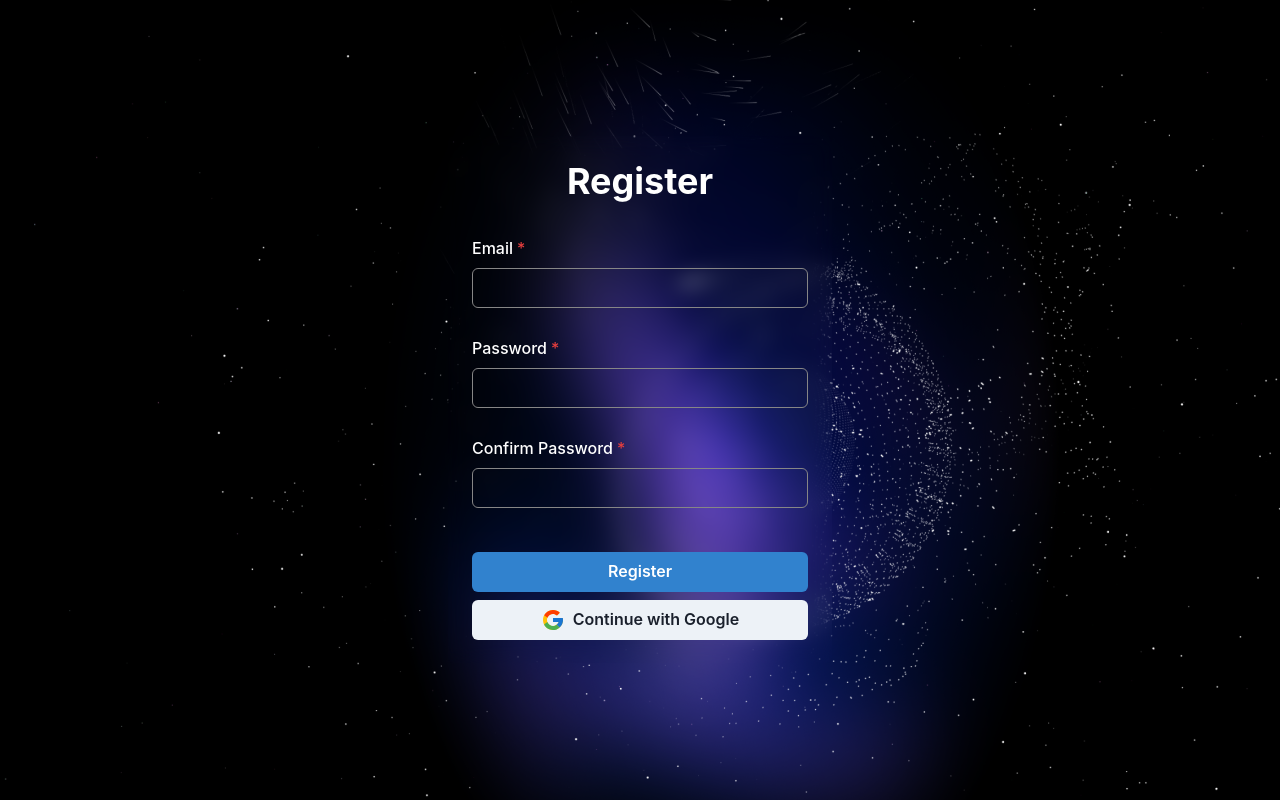
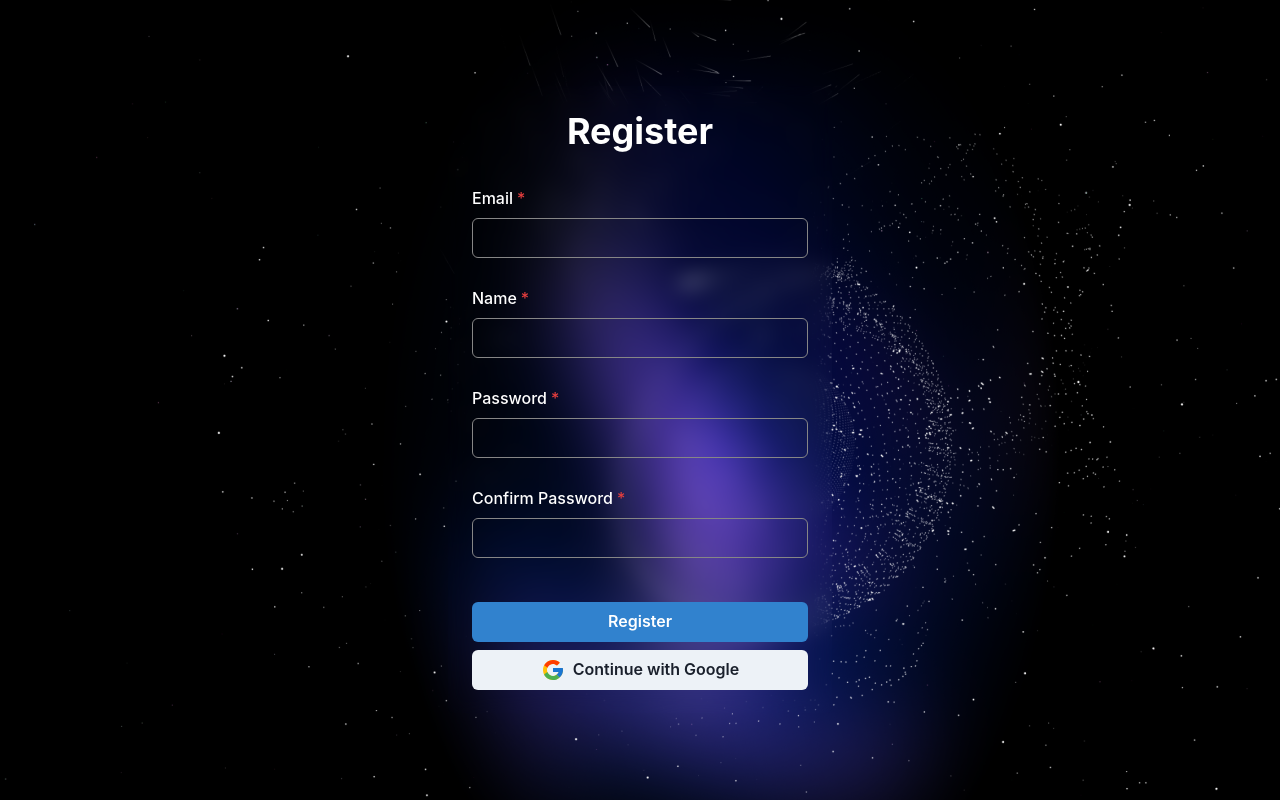
Before and after one commit to khanhvo198/kanban-board, a Next.js app: page /auth/register in a window 1280 px wide. Built offline with nearby package versions, Linux system fonts and the light colour scheme.

Commit message:
feat: add field name into register form

```diff
--- a/src/app/auth/register/page.tsx
+++ b/src/app/auth/register/page.tsx
@@ -21,6 +21,7 @@ import registerAction from "./actions";
 
 type RegisterFormData = {
   email: string;
+  name: string;
   password: string;
   confirmPassword: string;
 };
@@ -43,6 +44,12 @@ const RegisterForm = () => {
           <FormLabel>Email</FormLabel>
           <Input tabIndex={1} borderColor="#868686" {...register("email")} />
           <ErrorMessage error={errors.email} />
+        </FormControl>
+
+        <FormControl isRequired isDisabled={pending}>
+          <FormLabel>Name</FormLabel>
+          <Input tabIndex={1} borderColor="#868686" {...register("name")} />
+          <ErrorMessage error={errors.name} />
         </FormControl>
 
         <FormControl isRequired isDisabled={pending}>
--- a/src/shared/utils/types.ts
+++ b/src/shared/utils/types.ts
@@ -44,5 +44,6 @@ export interface Task {
 
 export interface User {
   email: string;
+  name: string;
   id: string;
 }
```
